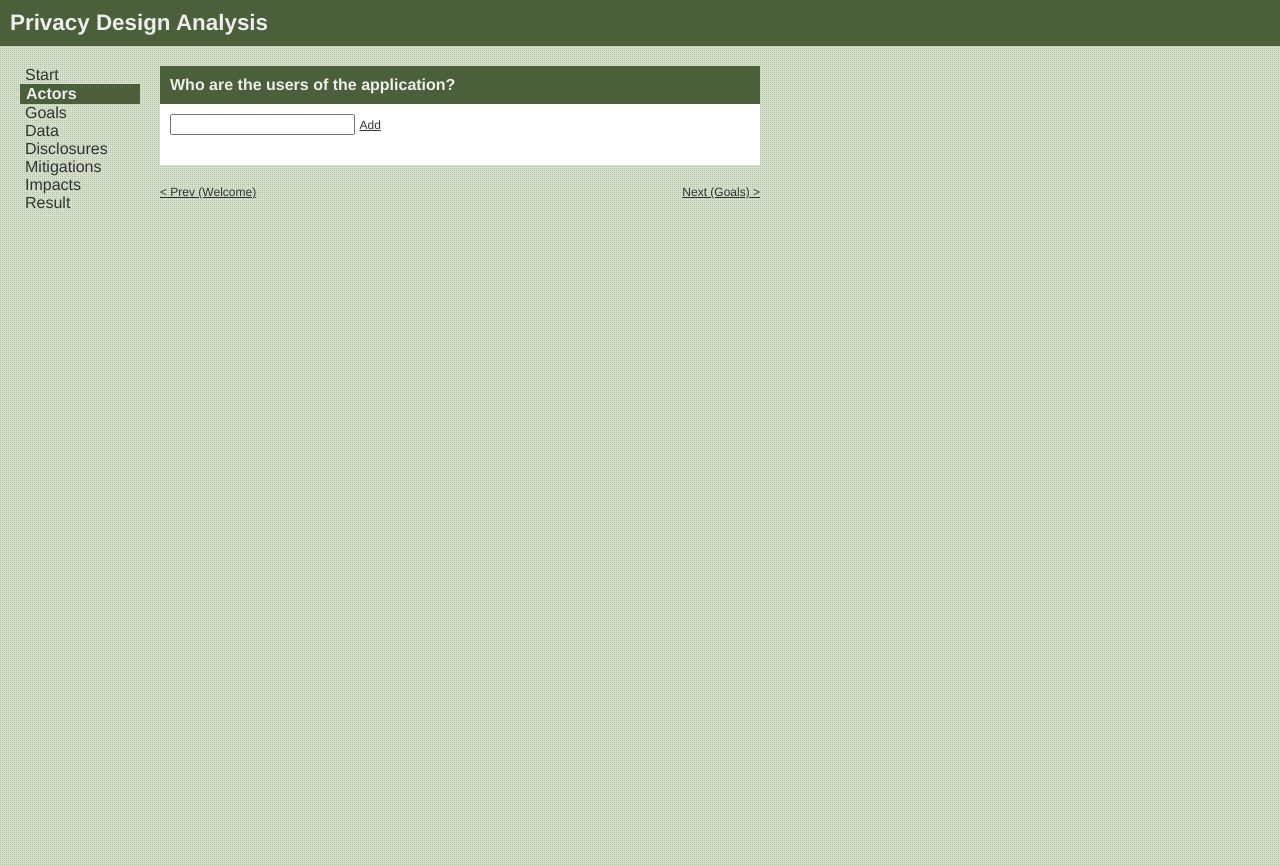
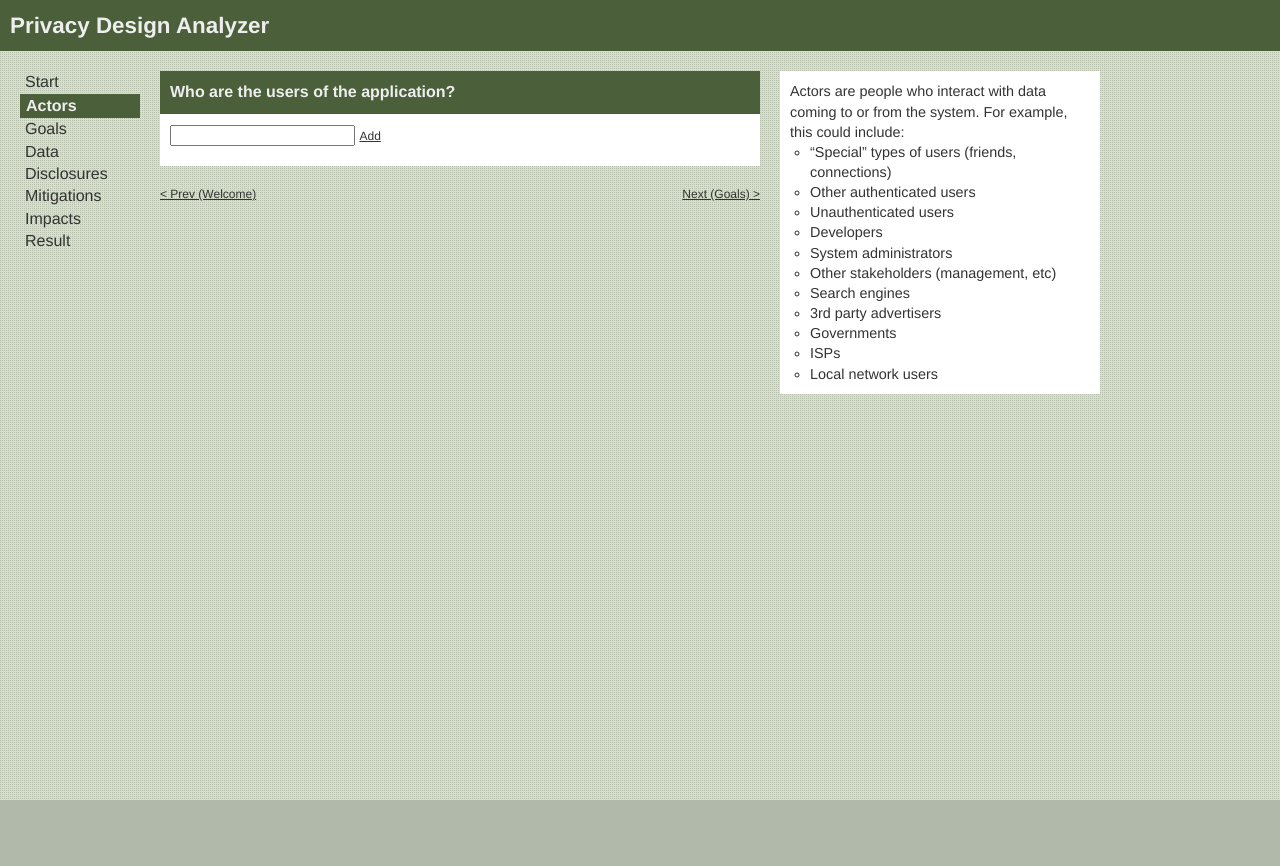
Before and after one commit to alsmola/privacydesignanalyzer, a Flask app: template templates/actors.html in a window 1280 px wide. After the commit the page ends 800 px from the top, so only its background shows below. Run offline with Flask 2, Linux system fonts and the light colour scheme; the template is opened without the code that fills it, so the values that code supplies are empty; some libraries are stand-ins or nearby versions.

Commit message:
Added help section

```diff
--- a/static/style.css
+++ b/static/style.css
@@ -57,6 +57,7 @@ color: #333;
 background: #d5e1ca;
 background-image: url('/static/tile.png');
 background-repeat: repeat-x repeat-y;
+line-height: 1.4;
 }
 
 a {
@@ -67,19 +68,6 @@ a:hover {
 color: #603b46;
 }
 
-#title {
-margin-bottom: 20px;
-font-size: 140%;
-background-color: #4b603a;
-}
-
-p, #title {
-padding: 10px;
-background-color: #4b603a;
-color: #eee;
-font-weight: bold;
-}
-
 ul {
 list-style: none;
 }
@@ -88,13 +76,39 @@ list-style: none;
 float: left;
 margin: 0 auto;
 width: 600px;
-height: 100%;
 }
 
 #sidebar {
 float: left;
 margin: 0 20px;
 width: 120px;
+}
+
+#help {
+width: 300px;
+padding: 10px;
+background-color: white;
+position: fixed;
+left: 780px;
+font-size: .9em;
+}
+
+#nav {
+margin-bottom: 20px;
+width: 600px;
+}
+
+#title {
+margin-bottom: 20px;
+font-size: 140%;
+background-color: #4b603a;
+}
+
+.caption, #title {
+padding: 10px;
+background-color: #4b603a;
+color: #eee;
+font-weight: bold;
 }
 
 #sidebar a {
@@ -112,6 +126,11 @@ font-weight: bold;
 color: #eee;
 }
 
+#help ul {
+list-style-type: circle;
+margin-left: 20px;
+}
+
 #apps {
 margin-left: 30px;
 padding: 20px;
@@ -123,7 +142,7 @@ margin-bottom: 20px;
 }
 
 .response, .result-mitigations {
-padding: 0 10px;
+padding: 0 10px 10px 10px;
 }
 
 .update-name, .name {
@@ -169,11 +188,6 @@ display: none;
 margin: 10px 0;
 }
 
-#nav {
-overflow: hidden;
-margin: 10px 0;
-}
-
 .disclosure-row, .mitigation-row, .impact-row {
 margin-bottom: 20px;
 padding: 10px;
@@ -207,7 +221,7 @@ text-transform: lowercase;
 
 .actor-goals {
 float: right;
-width: 208px;
+width: 228px;
 position: fixed;
 margin-left: 370px;
 height: 100%;
@@ -224,7 +238,7 @@ color: #eee;
 padding: 10px;
 background-color: white;
 overflow-y: scroll;
-height: 80%;
+height: 70%;
 }
 
 .actor {
@@ -237,7 +251,7 @@ border: 1px solid #333;
 margin-bottom: 10px;
 padding: 5px;
 list-style: none;
-width: 160px;
+width: 180px;
 display: pointer;
 }
 
--- a/templates/actors.html
+++ b/templates/actors.html
@@ -6,7 +6,7 @@
         });
     </script>
     <div class="question">
-        <p>Who are the users of the application?</p>
+        <p class="caption">Who are the users of the application?</p>
         <div class="response">
             <ul class="list" id="app-{{ app_id }}">
                 <script type="text/javascript">
@@ -23,8 +23,27 @@
             <p class="error"></p>
         </div>
     </div>
-    <div id="nav">
-        <a class="prev" href="/">&lt; Prev (Welcome)</a>
-        <a class="next" href="/goals?app_id={{ app_id }}">Next (Goals) &gt;</a>
-    </div>
+
 {% endblock %}
+
+{% block help %}
+<p><span class="keyterm">Actors</span> are people who interact with data coming to or from the system. For example, this could include:<p>
+<ul>
+<li>“Special” types of users (friends, connections)</li>
+<li>Other authenticated users</li>
+<li>Unauthenticated users</li>
+<li>Developers</li>
+<li>System administrators</li>
+<li>Other stakeholders (management, etc)</li>
+<li>Search engines</li>
+<li>3rd party advertisers</li>
+<li>Governments</li>
+<li>ISPs</li>
+<li>Local network users</li>
+</ul>
+{% endblock %}
+
+{% block nav %}
+    <a class="prev" href="/">&lt; Prev (Welcome)</a>
+    <a class="next" href="/goals?app_id={{ app_id }}">Next (Goals) &gt;</a>
+{% endblock %}
--- a/templates/layout.html
+++ b/templates/layout.html
@@ -1,7 +1,7 @@
 <!DOCTYPE html>
 <html>
 <head>
-    <title>Privacy Analysis</title>
+    <title>Privacy Design Analyzer</title>
     <link rel=stylesheet type=text/css href="{{ url_for('static', filename='style.css') }}">
 <!--    <script src="//ajax.googleapis.com/ajax/libs/jquery/1.5.1/jquery.js"></script>-->
     <script type="text/javascript" src="{{ url_for('static', filename='jquery-1.5.1.min.js') }}"></script>
@@ -10,7 +10,7 @@
 
 </head>
     <body>
-    <div id="title">Privacy Design Analysis</div>
+        <div id="title">Privacy Design Analyzer</div>
         <ul id="sidebar">
                 <li id="start"><a href="/">Start</a></li>
                 <li id="actors"><a href="/actors?app_id={{ app_id }}">Actors</a></li>
@@ -23,7 +23,13 @@
         </ul>
         <div id="content">
             {% block body %}{% endblock %}
+            <div id="nav">
+                {% block nav %}{% endblock %}
+                <div class="clear"></div>
+            </div>
+        </div>
+        <div id="help">
+            {% block help %}{% endblock %}
         </div>
     </body>
-
 </html>
```
Also changed, not shown: templates/data.html (+10 -6 lines), templates/disclosures.html (+9 -4 lines), templates/goals.html (+10 -6 lines), templates/impacts.html (+13 -6 lines), templates/mitigations.html (+10 -4 lines), templates/result.html (+14 -7 lines), templates/start.html (+10 -1 lines). Lines whose indentation alone changed are shown as unchanged.
